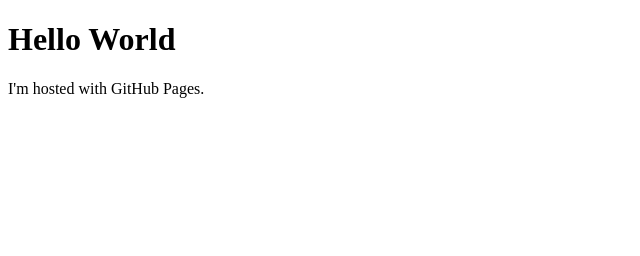
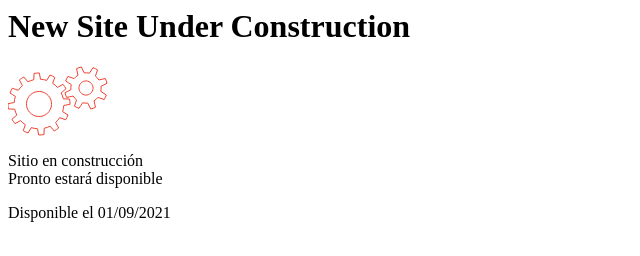
Before and after one commit to pabloglezs/pabloglezs.github.io, a plain HTML site: page index.html in a window 1280 px wide. Shown: the whole page, without its empty margins (0-640 px from the left). Drawn offline with Linux system fonts and the light colour scheme.

Commit message:
Update index.html

```diff
--- a/index.html
+++ b/index.html
@@ -1,7 +1,62 @@
-<!DOCTYPE html>
-<html>
-<body>
-<h1>Hello World</h1>
-<p>I'm hosted with GitHub Pages.</p>
-</body>
-</html>
+<div class="warning-content">
+<h1>New Site Under Construction</h1>
+<svg version="1.1" xmlns="http://www.w3.org/2000/svg" xmlns:xlink="http://www.w3.org/1999/xlink" x="0px" y="0px"
+	 width="100.001px" height="70px" viewBox="0 0 100 68">
+<g id="large">
+	<g>
+	<path d="M55.777,38.473l6.221-1.133c0.017-1.791-0.123-3.573-0.41-5.324l-6.321-0.19c-0.438-2.053-1.135-4.048-2.076-5.931
+		l4.82-4.094c-0.868-1.552-1.874-3.028-3.005-4.417l-5.569,2.999c-1.385-1.54-2.98-2.921-4.771-4.099l2.124-5.954
+		c-0.759-0.452-1.543-0.878-2.357-1.269c-0.811-0.39-1.625-0.732-2.449-1.046l-3.325,5.381c-2.038-0.665-4.113-1.052-6.183-1.174
+		L31.34,6.002c-1.792-0.02-3.571,0.119-5.32,0.406l-0.191,6.32c-2.056,0.439-4.051,1.137-5.936,2.08l-4.097-4.82
+		c-1.546,0.872-3.022,1.875-4.407,3.006l2.996,5.566c-1.54,1.384-2.925,2.985-4.104,4.778c-2.16-0.771-4.196-1.498-5.953-2.127
+		c-0.449,0.765-0.875,1.544-1.265,2.354c-0.39,0.811-0.733,1.63-1.049,2.457c1.587,0.981,3.424,2.119,5.377,3.325
+		c-0.662,2.037-1.049,4.117-1.172,6.186l-6.218,1.136c-0.021,1.789,0.12,3.566,0.407,5.321l6.32,0.188
+		c0.442,2.06,1.143,4.057,2.082,5.937l-4.818,4.095c0.872,1.549,1.873,3.026,3.009,4.412l5.563-2.998
+		c1.392,1.54,2.989,2.92,4.777,4.099l-2.121,5.954c0.756,0.446,1.538,0.871,2.348,1.258c0.813,0.394,1.633,0.739,2.462,1.05
+		l3.326-5.375c2.033,0.662,4.109,1.05,6.175,1.17l1.137,6.221c1.791,0.019,3.569-0.123,5.323-0.407l0.194-6.324
+		c2.053-0.438,4.045-1.136,5.927-2.079l4.093,4.817c1.55-0.865,3.026-1.87,4.414-2.999l-2.995-5.572
+		c1.537-1.385,2.914-2.98,4.093-4.772l5.953,2.127c0.448-0.761,0.878-1.545,1.268-2.356c0.388-0.808,0.729-1.631,1.047-2.458
+		l-5.378-3.324C55.268,42.615,55.655,40.542,55.777,38.473z M42.302,42.435c-3.002,6.243-10.495,8.872-16.737,5.866
+		c-6.244-2.999-8.872-10.493-5.867-16.736c3.002-6.244,10.495-8.873,16.736-5.869C42.676,28.698,45.306,36.19,42.302,42.435z"  fill="none" stroke="#E43"/>    <animateTransform
+            attributeName="transform"
+            begin="0s"
+            dur="3s"
+            type="rotate"
+            from="0 31 37"
+            to="360 31 37"
+            repeatCount="indefinite"
+    </animateTransform>
+</g>
+<g id="small">
+	<path d="M93.068,19.253L99,16.31c-0.371-1.651-0.934-3.257-1.679-4.776l-6.472,1.404c-0.902-1.436-2.051-2.735-3.42-3.819
+		l2.115-6.273c-0.706-0.448-1.443-0.867-2.213-1.238c-0.774-0.371-1.559-0.685-2.351-0.958l-3.584,5.567
+		c-1.701-0.39-3.432-0.479-5.118-0.284L73.335,0c-1.652,0.367-3.256,0.931-4.776,1.672l1.404,6.47
+		c-1.439,0.899-2.744,2.047-3.835,3.419c-2.208-0.746-4.38-1.476-6.273-2.114c-0.451,0.71-0.874,1.448-1.244,2.229
+		c-0.371,0.764-0.68,1.541-0.954,2.329c1.681,1.078,3.612,2.323,5.569,3.579c-0.399,1.711-0.486,3.449-0.291,5.145
+		c-2.086,1.034-4.143,2.055-5.936,2.945c0.368,1.648,0.929,3.25,1.67,4.769c1.954-0.426,4.193-0.912,6.468-1.405
+		c0.906,1.449,2.06,2.758,3.442,3.853l-2.117,6.27c0.708,0.449,1.439,0.865,2.218,1.236c0.767,0.371,1.551,0.685,2.338,0.96
+		c1.081-1.68,2.319-3.612,3.583-5.574c1.714,0.401,3.457,0.484,5.156,0.288L82.695,42c1.651-0.371,3.252-0.931,4.773-1.676
+		c-0.425-1.952-0.912-4.194-1.404-6.473c1.439-0.902,2.744-2.057,3.835-3.436l6.273,2.11c0.444-0.7,0.856-1.43,1.225-2.197
+		c0.372-0.777,0.691-1.569,0.963-2.361l-5.568-3.586C93.181,22.677,93.269,20.939,93.068,19.253z M84.365,24.062
+		c-1.693,3.513-5.908,4.991-9.418,3.302c-3.513-1.689-4.99-5.906-3.301-9.419c1.688-3.513,5.906-4.991,9.417-3.302
+		C84.573,16.331,86.05,20.549,84.365,24.062z" fill="none" stroke="#E43"/>
+  <animateTransform
+            attributeName="transform"
+            begin="0s"
+            dur="2s"
+            type="rotate"
+            from="0 78 21"
+            to="-360 78 21"
+            repeatCount="indefinite"
+    </animateTransform>
+</g>
+</svg>
+<p>
+  Sitio en construcción<br />
+  Pronto estará disponible
+</p>
+<p>
+  Disponible el 01/09/2021
+</p>
+
+</div>
```
